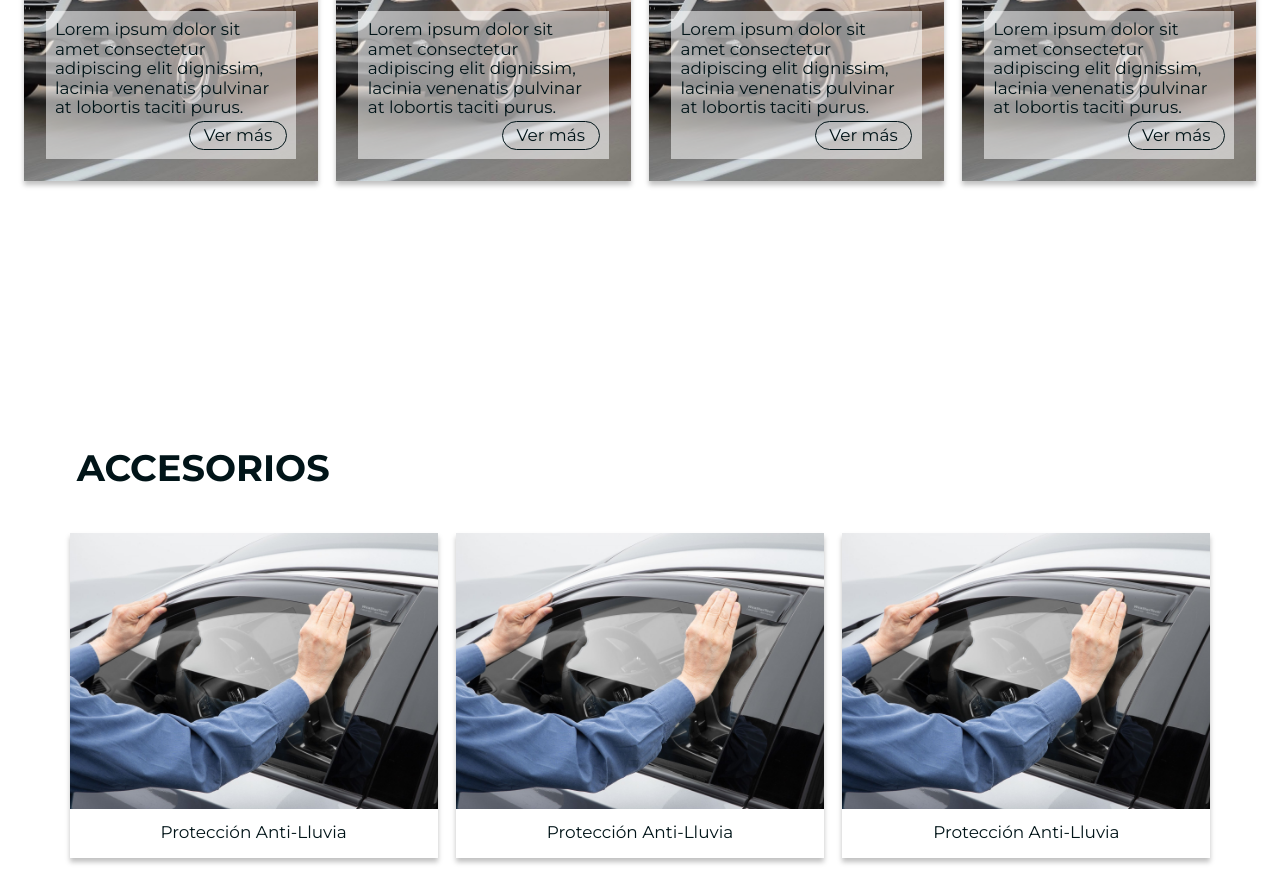
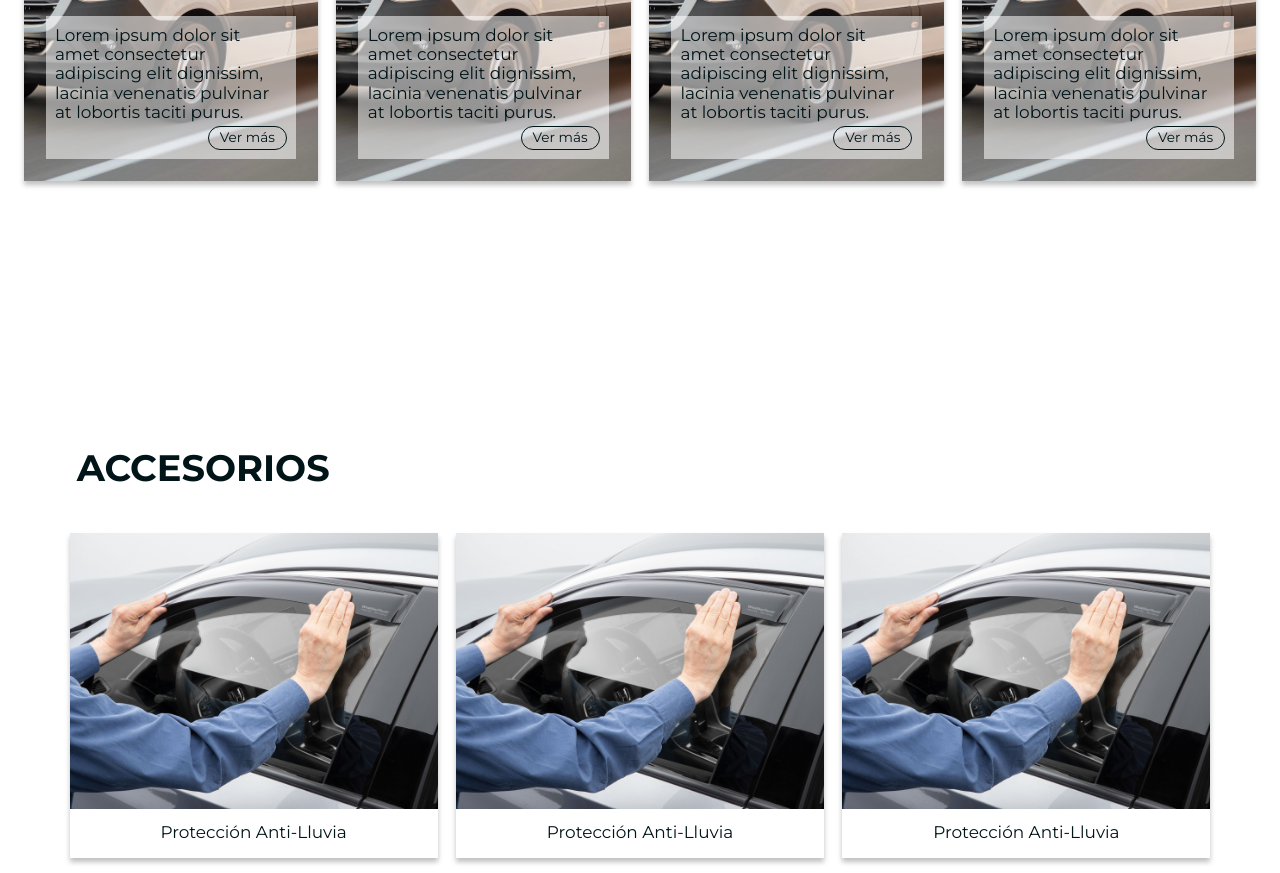
Before and after one commit to xdguido/Carrozados-RF-Website, a website built with Parcel: page index.html in a window 1280 px wide. Shown: the part 1260-2133 px from the top of the page. Built offline with nearby package versions, Linux system fonts and the light colour scheme.

Commit message:
updated style

```diff
--- a/src/styles/main.css
+++ b/src/styles/main.css
@@ -94,7 +94,7 @@ button {
   font-size: var(--step--1);
 }
 .btn__card {
-  font-size: var(--step--1);
+  font-size: var(--step--2);
   padding: 0.2em 0.8em;
   margin-left: auto;
   color: var(--clr-secondary);
@@ -169,43 +169,10 @@ button {
   align-items: center;
   padding-top: var(--scroll-padding);
   height: 100vh;
-  /* background-image: url(../images/index.jpg);
-  background-repeat: no-repeat;
-  background-size: cover; */
 }
+
 /* Hero Carousel */
-/* .carousel-container {
-  height: 30vw;
-  width: 50vw;
-  margin-inline: auto;
-}
-.carousel {
-  justify-content: flex-start;
-  width: 100%;
-  height: 100%;
-  border: solid 1px var(--clr-accent);
-  overflow: hidden;
-}
-.slider {
 
-  align-items: center;
-  justify-content: center;
-  flex-shrink: 0;
-  --gap: 0;
-  height: 100%;
-  width: 600%;
-  transition: transform 400ms;
-}
-.slider section {
-  flex-basis: 50vw;
-  border: solid 1px black;
-  flex-shrink: 0;
-  flex: 1;
-}
-.arrow {
-  cursor: pointer;
-  z-index: 999;
-} */
 .carousel-container {
   width: clamp(18rem, 60vw, 60rem);
   height: clamp(13rem, 50vh, 45rem);
@@ -284,14 +251,10 @@ button {
   flex-direction: column;
   --gap: 0.2rem;
   padding: 0.5rem;
-
   font-size: var(--step--1);
   color: var(--clr-secondary);
   background-color: var(--clr-bg-primary);
 }
-/* .carrozados-card__bottom p {
-  border-bottom: solid 1px var(--clr-accent);
-} */
 .carrozados-card.campers {
   background-image: url(../images/carrozados/motor-home/motor-home-3.jpeg);
 }
@@ -341,9 +304,6 @@ button {
   margin-block-end: min(5vw, 2rem);
 }
 .modal__bottom {
-  /* display: grid;
-  gap: 1rem;
-  grid-template-columns: 1fr 1fr 1fr; */
   flex-wrap: wrap;
   justify-content: center;
   padding: 0.5rem;
@@ -450,7 +410,7 @@ button {
 /* Support */
 
 /* @supports (backdrop-filter: blur(18px)) {
-  .card__bottom,
+  .carrozados-card__bottom,
   .primary-header {
     background-color: var(--clr-bg-primary);
     backdrop-filter: blur(18px);
@@ -472,11 +432,6 @@ button {
     transition: transform 300ms ease-in-out;
     background-color: var(--clr-primary);
   }
-  /* @supports (backdrop-filter: blur(18px)) {
-    .primary-navigation {
-      backdrop-filter: blur(18px);
-    }
-  } */
   .primary-navigation[data-visible="true"] {
     transform: translateX(0%);
   }
@@ -488,8 +443,6 @@ button {
     align-items: center;
     gap: 0.5rem;
   }
-  /* hero */
-  /* carrozados */
   /* contacto */
   .contacto-container {
     flex-direction: column;
```
